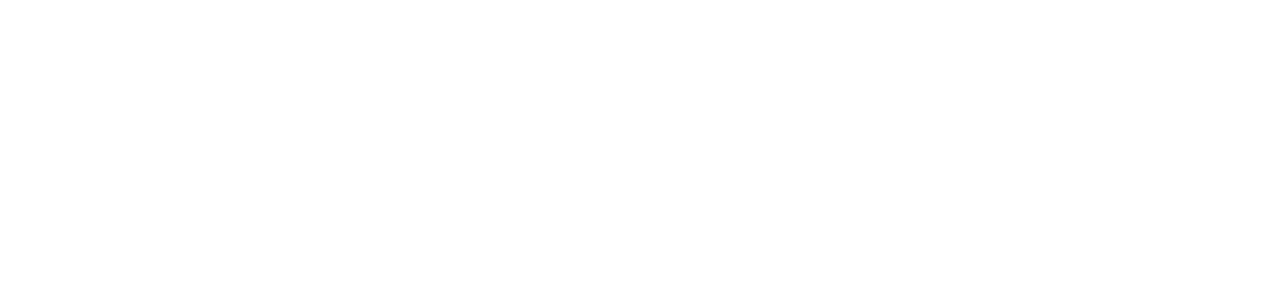
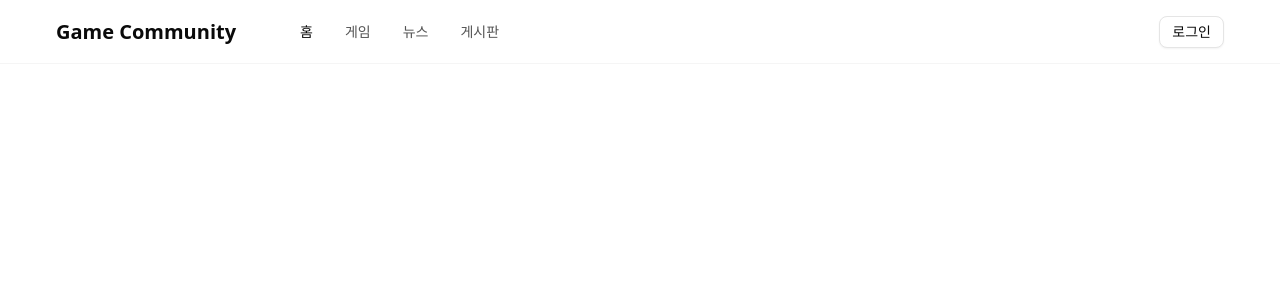
Before and after one commit to Jinwook94/auth-spring-boot, a React (Vite) app in the folder client-web/: page / in a window 1280 px wide. Shown: the top 300 px of the page. Built offline with nearby package versions, Linux system fonts and the light colour scheme.

Commit message:
[client-web] HomePage 구현

```diff
--- a/client-web/src/App.tsx
+++ b/client-web/src/App.tsx
@@ -1,10 +1,11 @@
 import { Route, Routes } from "react-router-dom";
+import { HomePage } from "@/pages/HomePage.tsx";
 import PATH from "@/constants/path.ts";
 
 const App = () => {
   return (
     <Routes>
-      <Route path={PATH.HOME} element={<></>} />
+      <Route path={PATH.HOME} element={<HomePage />} />
     </Routes>
   );
 };
--- /dev/null
+++ b/client-web/src/pages/HomePage.tsx
@@ -0,0 +1,9 @@
+import { Header } from "@/components/layout/Header";
+
+export function HomePage() {
+  return (
+    <div className="min-h-screen flex flex-col">
+      <Header />
+    </div>
+  );
+}
```
